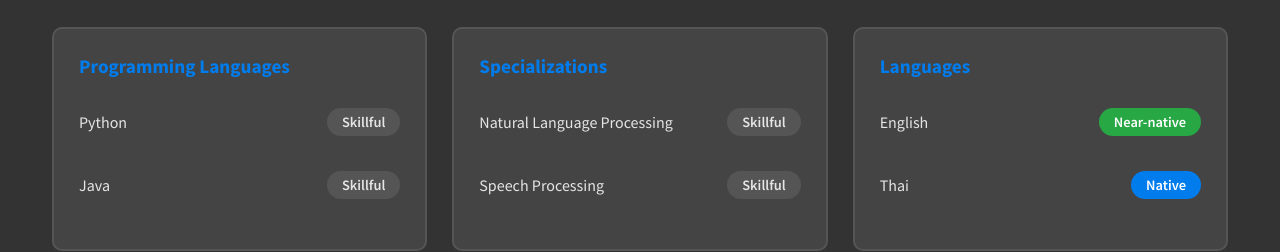
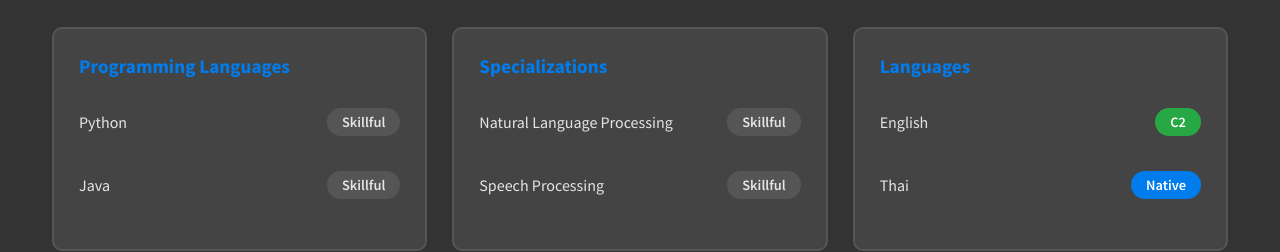
Before and after one commit to sandpapat/sandpapat.github.io, a plain HTML site: page index.html in a window 1280 px wide. Shown: the part 2346-2598 px from the top of the page. Drawn offline with nearby package versions, Linux system fonts and the light colour scheme.

Commit message:
Update English proficiency from Near-native to C2
🤖 Generated with [Claude Code](https://claude.ai/code)

Co-Authored-By: Claude <noreply@anthropic.com>

```diff
--- a/index.html
+++ b/index.html
@@ -174,7 +174,7 @@
                         <h4>Languages</h4>
                         <div class="skill-item">
                             <span>English</span>
-                            <span class="skill-level near-native">Near-native</span>
+                            <span class="skill-level near-native">C2</span>
                         </div>
                         <div class="skill-item">
                             <span>Thai</span>
```
